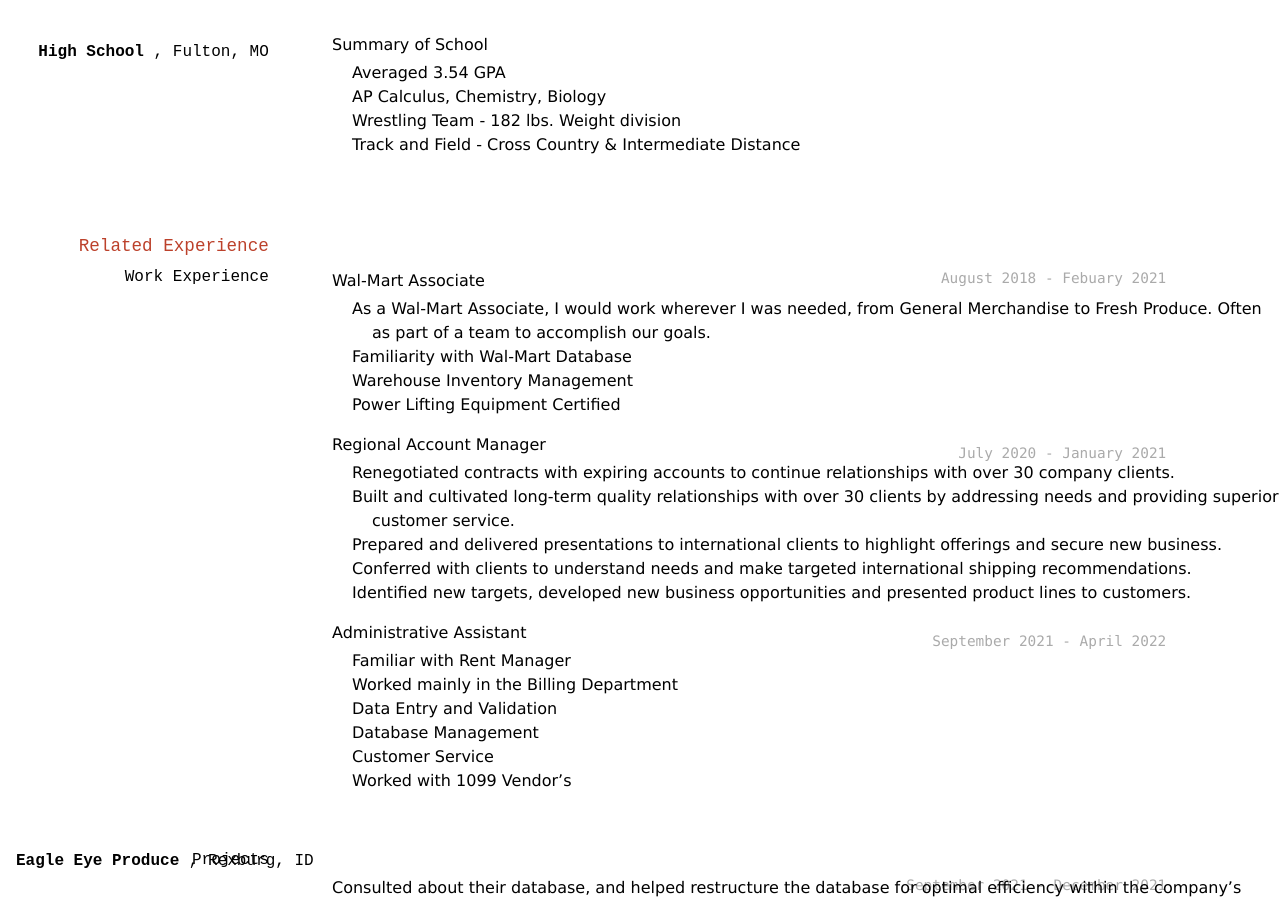
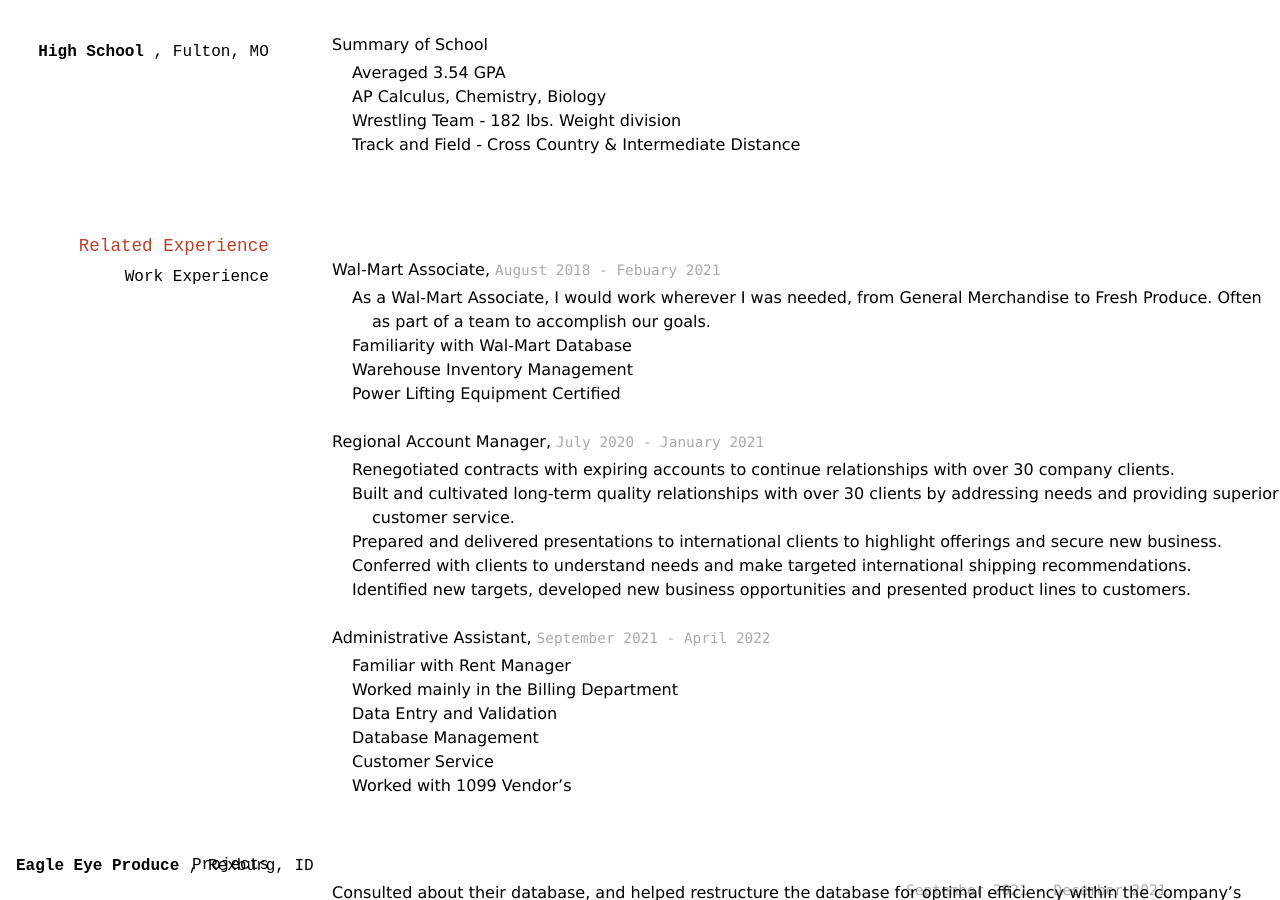
Before and after one commit to vanman247/Van_Engelenhoven_Resume, a Jekyll site: the page built from docs/index.md, in a window 1280 px wide and 900 px high, scrolled down 507 px. Built offline with Jekyll 4.4.1, drawn with Linux system fonts in a browser that asks for light colours.

```diff
--- a/docs/index.md
+++ b/docs/index.md
@@ -40,24 +40,20 @@ A budding Data Scientist, aspiring Polymath, Love of Data Exploration.
 
 ### Work Experience
 
-
-`August 2018 - Febuary 2021`
-- Wal-Mart Associate
+- Wal-Mart Associate, `August 2018 - Febuary 2021`
     - As a Wal-Mart Associate, I would work wherever I was needed, from General Merchandise to Fresh Produce. Often as part of a team to accomplish our goals.
     - Familiarity with Wal-Mart Database
     - Warehouse Inventory Management
     - Power Lifting Equipment Certified
 
-`July 2020 - January 2021`
-- Regional Account Manager
+- Regional Account Manager, `July 2020 - January 2021`
     - Renegotiated contracts with expiring accounts to continue relationships with over 30 company clients.
     - Built and cultivated long-term quality relationships with over 30 clients by addressing needs and providing superior customer service.
     - Prepared and delivered presentations to international clients to highlight offerings and secure new business.
     - Conferred with clients to understand needs and make targeted international shipping recommendations.
     - Identified new targets, developed new business opportunities and presented product lines to customers.
 
-`September 2021 - April 2022`
-- Administrative Assistant
+- Administrative Assistant, `September 2021 - April 2022`
     - Familiar with Rent Manager
     - Worked mainly in the Billing Department
     - Data Entry and Validation
```
